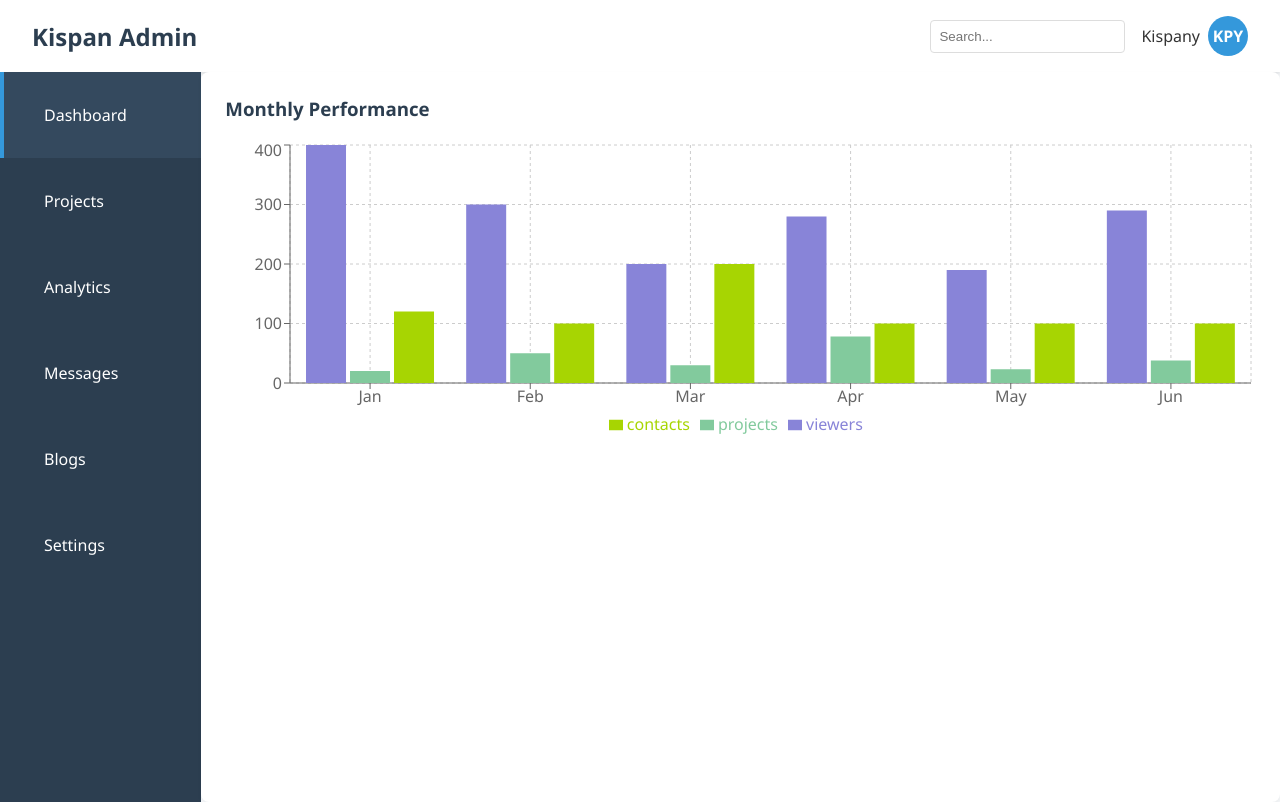
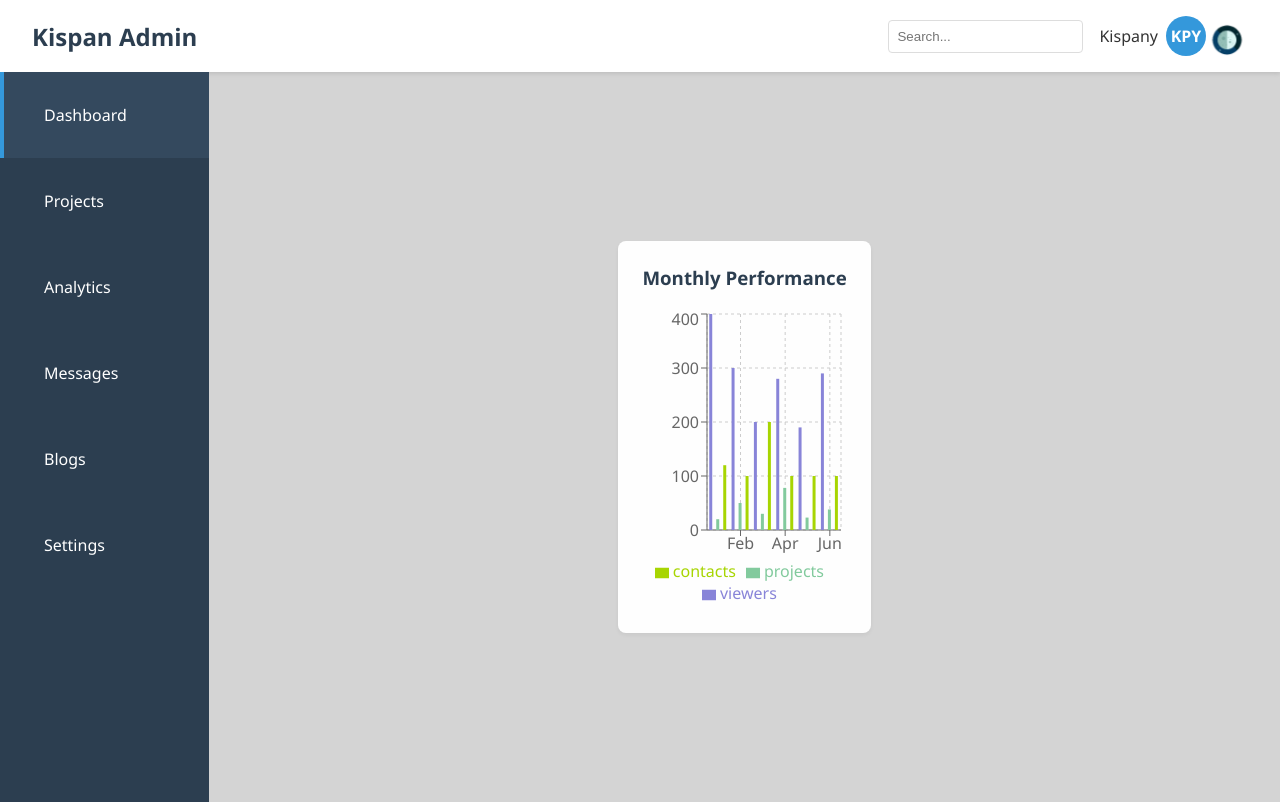
Before and after one commit to KISPANY/Admin-Dashboard-temp, a React (Create React App) app: page /projects in a window 1280 px wide. Built offline with nearby package versions, Linux system fonts and the light colour scheme.

Commit message:
variable-css-implementation

```diff
--- a/src/Components/Header.jsx
+++ b/src/Components/Header.jsx
@@ -1,4 +1,5 @@
 import React, { useState } from 'react';
+import ThemeToggle from './ThemeToggle';
 
 const Header = () => {
   const [sidebarOpen, setSidebarOpen] = useState(true);
@@ -23,6 +24,7 @@ const Header = () => {
                     <span className="user-name">Kispany</span>
                     <div className="avatar">KPY</div>
                 </div>
+                <ThemeToggle />
             </div>
         </header>
     )
--- a/src/Pages/ProjectsAdmin.jsx
+++ b/src/Pages/ProjectsAdmin.jsx
@@ -2,9 +2,11 @@ import Bar_Chart from "../Components/BarChart";
 
 const ProjectsAdmin = () => {
     return (
-        <div className="chart-container width-100 center" >
-            <h3>Monthly Performance</h3>
-            <Bar_Chart />
+        <div className="project-page center flex-column width-100">
+            <div className="chart-container center" >
+                <h3>Monthly Performance</h3>
+                <Bar_Chart />
+            </div>
         </div>
      );
 }
--- a/src/assets/styles/admin.css
+++ b/src/assets/styles/admin.css
@@ -1,9 +1,140 @@
 .admin-dashboard {
     font-family: 'Segoe UI', Tahoma, Geneva, Verdana, sans-serif;
-    background-color: #f5f7f9;
+    background-color: var(--bg-color);
     min-height: 100vh;
     color: #333;
 }
+
+.dashboard-content {
+    display: flex;
+}
+
+.dashboard-sidebar {
+    width: 250px;
+    background: #2c3e50;
+    color: white;
+    min-height: calc(100vh - 70px);
+}
+
+.sidebar-nav ul {
+    list-style: none;
+    padding: 0;
+    margin: 0;
+}
+
+.sidebar-nav li {
+    border-left: 4px solid transparent;
+}
+
+.sidebar-nav li:hover {
+    background: #34495e;
+}
+
+.sidebar-nav li.active {
+    border-left-color: #3498db;
+    background: #34495e;
+}
+
+li .Link {
+    color: white;
+    text-decoration: none;
+    display: block;
+    padding: 2rem 2.5rem;
+}
+
+.dashboard-main {
+    flex: 1;
+    padding: 2rem;
+}
+
+/* Stats styles */
+.stats-grid {
+    display: grid;
+    grid-template-columns: repeat(auto-fit, minmax(240px, 1fr));
+    gap: 1.5rem;
+    margin-bottom: 2rem;
+}
+
+.stat-card {
+    background: var(--card-bg);
+    border-radius: 8px;
+    padding: 1.5rem;
+    box-shadow: 0 2px 4px rgba(0,0,0,0.05);
+    display: flex;
+    align-items: center;
+    text-decoration: none;
+}
+
+.stat-icon {
+    width: 60px;
+    height: 60px;
+    border-radius: 12px;
+    display: flex;
+    align-items: center;
+    justify-content: center;
+    font-size: 1.5rem;
+    margin-right: 1rem;
+}
+
+.stat-info h3 {
+    margin: 0;
+    font-size: 1.8rem;
+    color: #2c3e50;
+}
+
+.stat-info p {
+    margin: 0.25rem 0 0;
+    color: #7f8c8d;
+}
+
+/* charts style */
+.charts-row {
+    display: grid;
+    grid-template-columns: 2fr 1fr;
+    gap: 1.5rem;
+    margin-bottom: 2rem;
+}
+
+.chart-container {
+    background: var(--card-bg);
+    border-radius: 8px;
+    padding: 1.5rem;
+    box-shadow: 0 2px 4px rgba(0,0,0,0.05);
+}
+
+.chart-container h3 {
+    margin-top: 0;
+    color: #2c3e50;
+}
+
+.recent-activity {
+    background: var(--card-bg);
+    border-radius: 8px;
+    padding: 1.5rem;
+    box-shadow: 0 2px 4px rgba(0,0,0,0.05);
+}
+
+.activity-table {
+    width: 100%;
+    border-collapse: collapse;
+}
+
+.activity-table th, .activity-table td {
+    padding: 0.75rem;
+    text-align: left;
+    border-bottom: 1px solid #eee;
+}
+
+.activity-table th {
+    color: #7f8c8d;
+    font-weight: 600;
+}
+
+.height-100 {
+    height: 100%;
+}
+
+/* header */
 
 .dashboard-header {
     display: flex;
@@ -67,132 +198,17 @@ h1 {
     font-weight: bold;
 }
 
-.dashboard-content {
-    display: flex;
+.theme-toggle{
+  border: none;
+  background: none;
+  cursor: pointer;
 }
 
-.dashboard-sidebar {
-    width: 250px;
-    background: #2c3e50;
-    color: white;
-    min-height: calc(100vh - 70px);
+.moon{
+  width: 30px;
+  height: 30px;
 }
 
-.sidebar-nav ul {
-    list-style: none;
-    padding: 0;
-    margin: 0;
-}
-
-.sidebar-nav li {
-    border-left: 4px solid transparent;
-}
-
-.sidebar-nav li:hover {
-    background: #34495e;
-}
-
-.sidebar-nav li.active {
-    border-left-color: #3498db;
-    background: #34495e;
-}
-
-li .Link {
-    color: white;
-    text-decoration: none;
-    display: block;
-    padding: 2rem 2.5rem;
-}
-
-.dashboard-main {
-    flex: 1;
-    padding: 2rem;
-}
-
-.stats-grid {
-    display: grid;
-    grid-template-columns: repeat(auto-fit, minmax(240px, 1fr));
-    gap: 1.5rem;
-    margin-bottom: 2rem;
-}
-
-.stat-card {
-    background: white;
-    border-radius: 8px;
-    padding: 1.5rem;
-    box-shadow: 0 2px 4px rgba(0,0,0,0.05);
-    display: flex;
-    align-items: center;
-    text-decoration: none;
-}
-
-.stat-icon {
-    width: 60px;
-    height: 60px;
-    border-radius: 12px;
-    display: flex;
-    align-items: center;
-    justify-content: center;
-    font-size: 1.5rem;
-    margin-right: 1rem;
-}
-
-.stat-info h3 {
-    margin: 0;
-    font-size: 1.8rem;
-    color: #2c3e50;
-}
-
-.stat-info p {
-    margin: 0.25rem 0 0;
-    color: #7f8c8d;
-}
-
-.charts-row {
-    display: grid;
-    grid-template-columns: 2fr 1fr;
-    gap: 1.5rem;
-    margin-bottom: 2rem;
-}
-
-.chart-container {
-    background: white;
-    border-radius: 8px;
-    padding: 1.5rem;
-    box-shadow: 0 2px 4px rgba(0,0,0,0.05);
-}
-
-.chart-container h3 {
-    margin-top: 0;
-    color: #2c3e50;
-}
-
-.recent-activity {
-    background: white;
-    border-radius: 8px;
-    padding: 1.5rem;
-    box-shadow: 0 2px 4px rgba(0,0,0,0.05);
-}
-
-.activity-table {
-    width: 100%;
-    border-collapse: collapse;
-}
-
-.activity-table th, .activity-table td {
-    padding: 0.75rem;
-    text-align: left;
-    border-bottom: 1px solid #eee;
-}
-
-.activity-table th {
-    color: #7f8c8d;
-    font-weight: 600;
-}
-
-.height-100 {
-    height: 100%;
-}
 
 /* coming soon */
 .coming-soon {
--- a/src/assets/styles/variables.css
+++ b/src/assets/styles/variables.css
@@ -2,7 +2,7 @@
 :root {
   --bg-color: #121212;
   --text-color: #f5f5f5;
-  --card-bg: #010513;
+  --card-bg: #000207;
   --p-text: #ffffff;
   --section-color3: #12131a;
   --blue-orange: rgb(247, 91, 18);
@@ -30,9 +30,9 @@
 }
 
 [data-theme="light"] {
-  --bg-color: #ffffff;
+  --bg-color: #d4d4d4;
   --text-color: #333333;
-  --card-bg: #c7c7d183;
+  --card-bg: #fffffffa;
   --border-color: #e0e0e0;
   --section-color1: #121212;
   --section-color2: #5ab9828e;
```
Also changed, not shown: src/assets/images/moon.webp (added), src/assets/images/sun.webp (added), src/assets/styles/projects.css (added).
